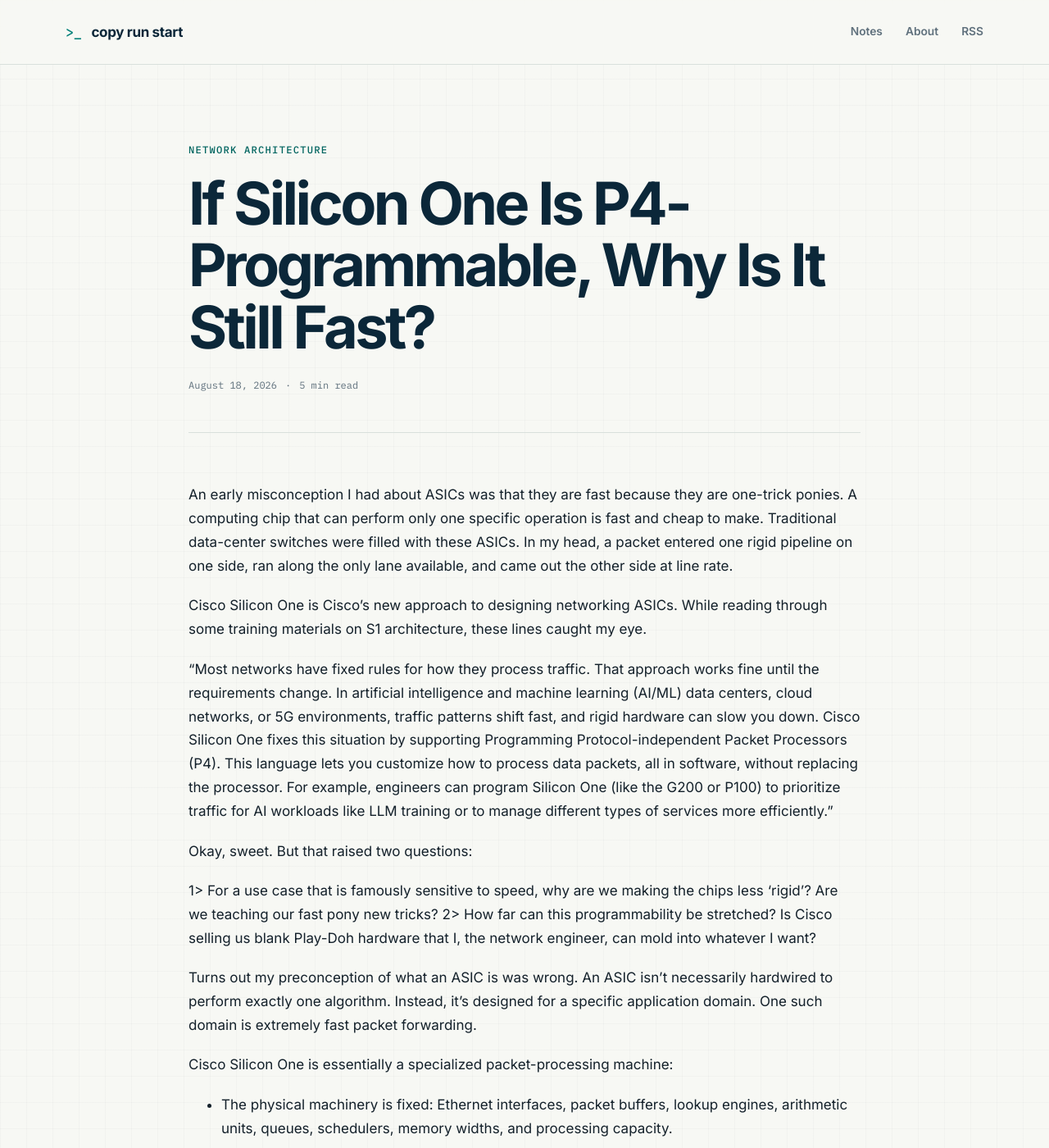
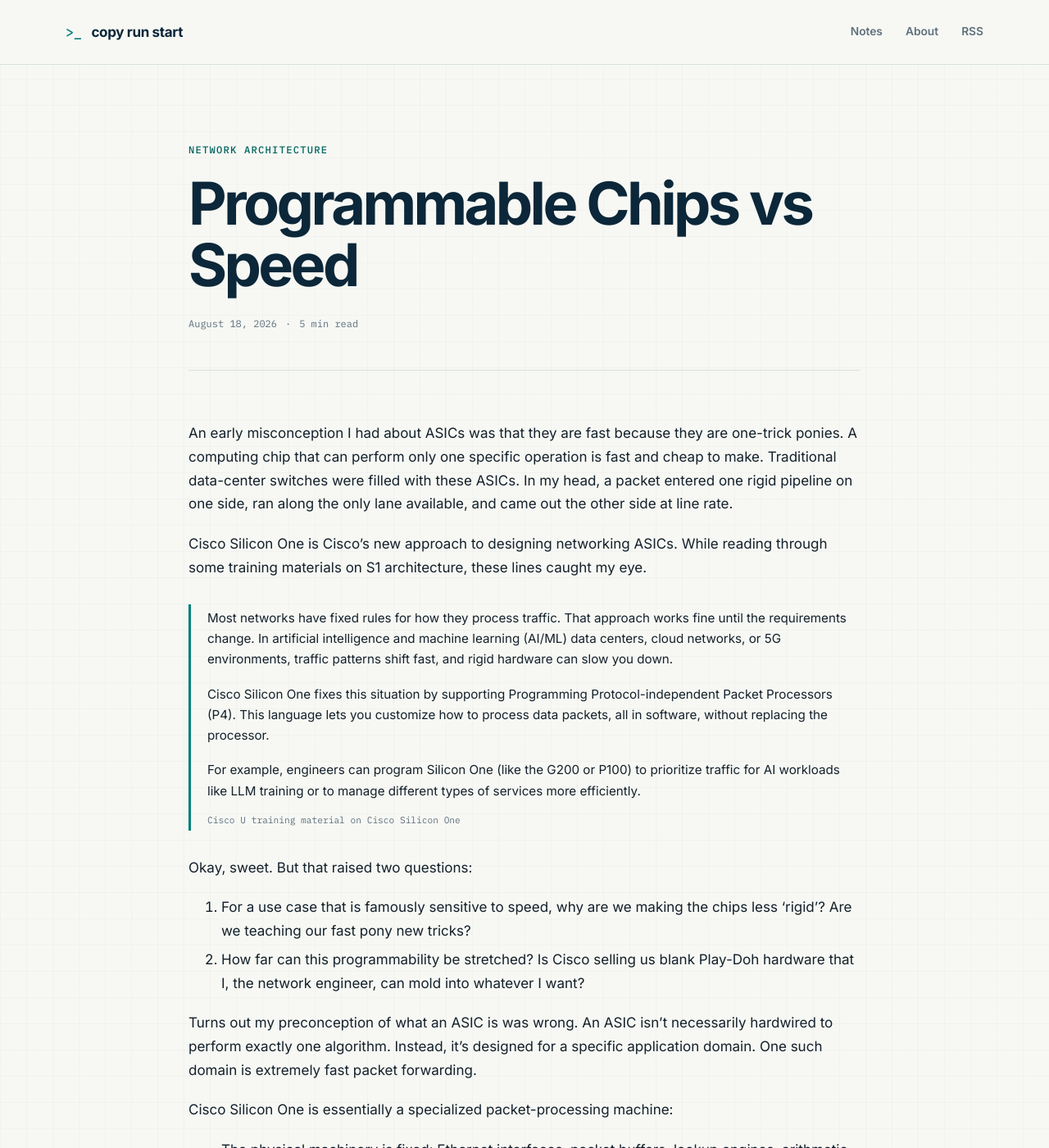
Before and after one commit to karsagar28/karsagar28.github.io, a Jekyll site: the page built from _posts/2026-08-18-programmable-chips-vs-speed.md, in a window 1280 px wide and 1400 px high. Shown: the whole window at 82% size. Built offline with Jekyll 4.4.1, drawn with Linux system fonts in a browser that asks for light colours.

Commit message:
Fix P4 article formatting and title

````diff
--- a/_posts/2026-08-18-if-silicon-one-is-p4-programmable.md
+++ b/_posts/2026-08-18-programmable-chips-vs-speed.md
@@ -1,5 +1,5 @@
 ---
-title: "If Silicon One Is P4-Programmable, Why Is It Still Fast?"
+title: "Programmable Chips vs Speed"
 date: 2026-08-18 09:00:00 -0400
 category: Network Architecture
 tags:
@@ -15,25 +15,29 @@
 
 Cisco Silicon One is Cisco's new approach to designing networking ASICs. While reading through some training materials on S1 architecture, these lines caught my eye.
 
-"Most networks have fixed rules for how they process traffic. That approach works fine until the requirements change. In artificial intelligence and machine learning (AI/ML) data centers, cloud networks, or 5G environments, traffic patterns shift fast, and rigid hardware can slow you down. Cisco Silicon One fixes this situation by supporting Programming Protocol-independent Packet Processors (P4). This language lets you customize how to process data packets, all in software, without replacing the processor. For example, engineers can program Silicon One (like the G200 or P100) to prioritize traffic for AI workloads like LLM training or to manage different types of services more efficiently."
+<blockquote class="source-quote">
+  <p>Most networks have fixed rules for how they process traffic. That approach works fine until the requirements change. In artificial intelligence and machine learning (AI/ML) data centers, cloud networks, or 5G environments, traffic patterns shift fast, and rigid hardware can slow you down.</p>
+  <p>Cisco Silicon One fixes this situation by supporting Programming Protocol-independent Packet Processors (P4). This language lets you customize how to process data packets, all in software, without replacing the processor.</p>
+  <p>For example, engineers can program Silicon One (like the G200 or P100) to prioritize traffic for AI workloads like LLM training or to manage different types of services more efficiently.</p>
+  <footer>Cisco U training material on Cisco Silicon One</footer>
+</blockquote>
 
 Okay, sweet. But that raised two questions:
 
-1> For a use case that is famously sensitive to speed, why are we making the chips less 'rigid'? Are we teaching our fast pony new tricks?
-2> How far can this programmability be stretched? Is Cisco selling us blank Play-Doh hardware that I, the network engineer, can mold into whatever I want?
-
+1. For a use case that is famously sensitive to speed, why are we making the chips less 'rigid'? Are we teaching our fast pony new tricks?
+2. How far can this programmability be stretched? Is Cisco selling us blank Play-Doh hardware that I, the network engineer, can mold into whatever I want?
 
 Turns out my preconception of what an ASIC is was wrong. An ASIC isn’t necessarily hardwired to perform exactly one algorithm. Instead, it's designed for a specific application domain. One such domain is extremely fast packet forwarding.
 
 Cisco Silicon One is essentially a specialized packet-processing machine:
+
 - The physical machinery is fixed: Ethernet interfaces, packet buffers, lookup engines, arithmetic units, queues, schedulers, memory widths, and processing capacity.
 - The forwarding recipe executed by that machinery is programmable.
 - P4 describes that recipe: which headers to recognize, which fields to use as lookup keys, what tables to consult, and what actions to perform.
 
-
 For example, conceptually, a P4 program might say:
 
-```
+```text
 parse Ethernet → IPv6 → SRv6
 look up destination and policy
 decrement hop limit
@@ -72,9 +76,7 @@
 
 So the P4 programmability is mostly at layer 2, and I am not the one doing the customizing. Cisco doesn't expose the P4 toolchain on IOS-XR or NX-OS. Hyperscalers with direct Silicon One SDK access may get more rope.
 
-
 Intel's Tofino is the counterexample. It genuinely handed P4 to end users, and it turns out customers didn't really want it anyway. Tofino 2 sat at 12.8T while Tomahawk 4 shipped 25.6T and Tomahawk 5 hit 51.2T. Customers chose bandwidth-per-watt over the ability to write their own ASIC pipeline.
-
 
 ## Where AI fits
 
@@ -83,7 +85,6 @@
 This is where P4 helps. Cisco says it has added things like Multipath Reliable Connection support and packet trimming to existing Silicon One hardware through P4 software updates.
 
 That gives AI networks both things I originally thought were incompatible: specialized hardware for speed, plus enough flexibility to support new forwarding behavior before the next ASIC architecture change.
-
 
 ## So, what did I get wrong?
 
````
